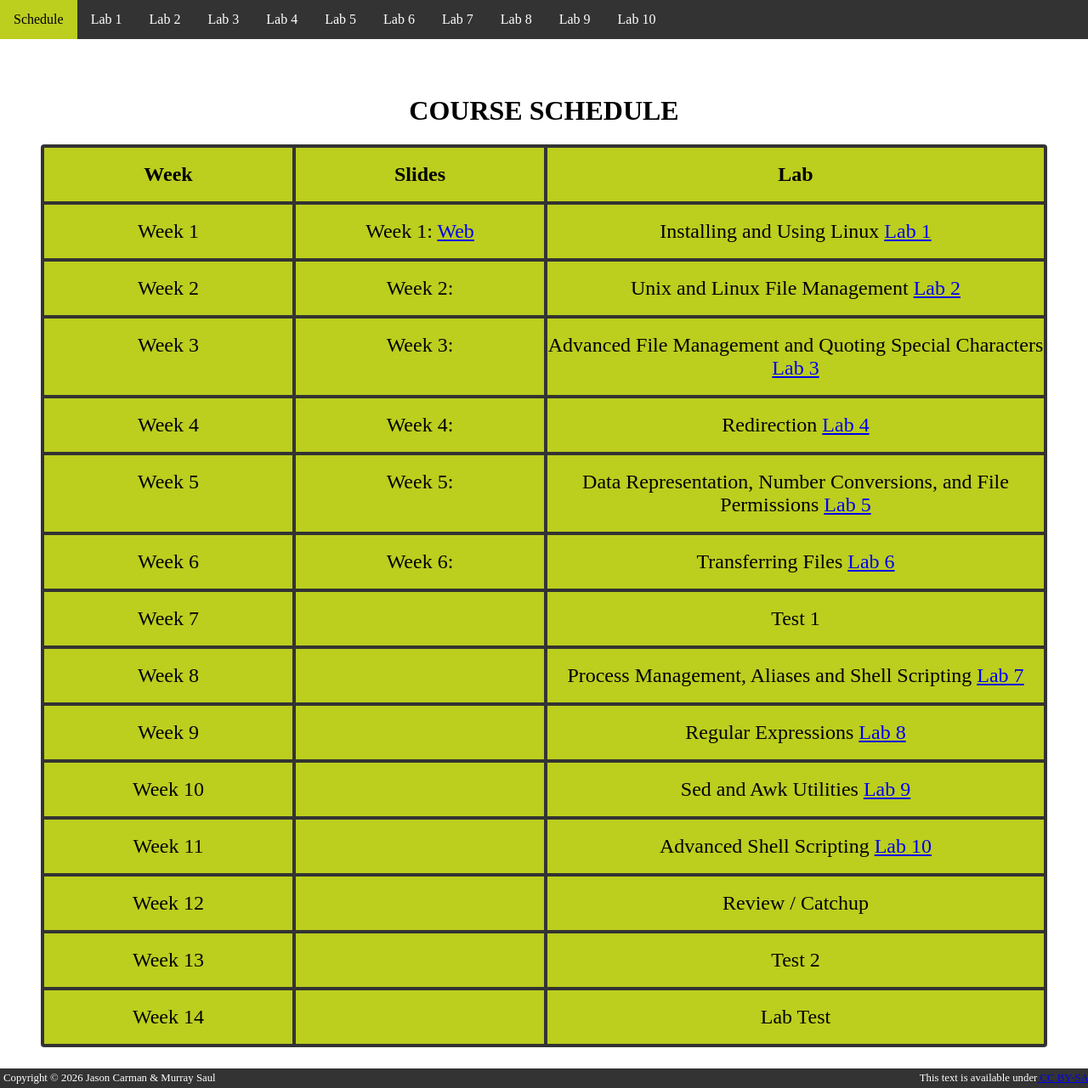
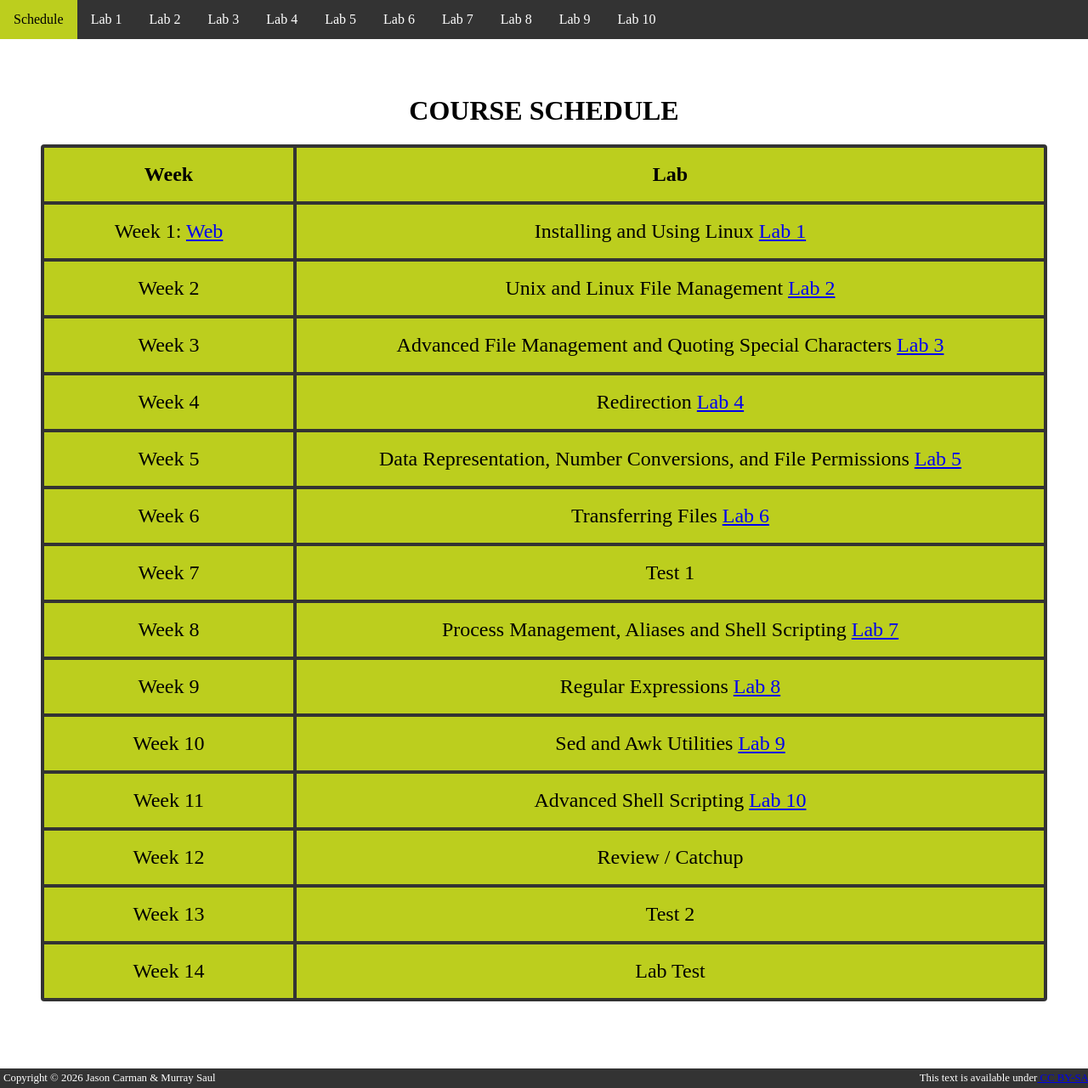
Before and after one commit to jmcarman/lin1.github.io, a Jekyll site: the page built from index.md, in a window 1280 px wide and 1281 px high. Shown: the whole window at 85% size. Built offline with Jekyll 4.4.1, drawn with Linux system fonts in a browser that asks for light colours.

Commit message:
Index, style.css: reverted course schedule to 2 columns.

```diff
--- a/assets/css/style.css
+++ b/assets/css/style.css
@@ -199,7 +199,7 @@ img.sample {
 /* Flex schedule (homepage) */
 .grid-container {
 	display: grid;
-	grid-template-columns: 1fr 1fr 2fr;
+	grid-template-columns: 1fr 3fr;
 	gap: .25em;
 	background-color: #333333;
 	padding: .25em;
--- a/index.md
+++ b/index.md
@@ -5,20 +5,20 @@ description: Course schedule
 
 # Course Schedule
 
-| Week | Slides | Lab |
-|:----|:------|:-------------|
-| Week 1 | Week 1: [Web](https://docs.google.com/presentation/d/e/2PACX-1vSBPhhAhygt6YdYo3YuKagCqdANHdRYrdjQiLfTheGnHHUR56DhP1w0ieiZn4p6BhpBL3ubnlHyTUQZ/pub?start=false&loop=false&delayms=3000) | Installing and Using Linux [Lab 1](./lab1.md) |
-| Week 2 | Week 2: | Unix and Linux File Management [Lab 2](./lab2.md) |
-| Week 3 | Week 3: | Advanced File Management and Quoting Special Characters [Lab 3](./lab3.md) |
-| Week 4 | Week 4: | Redirection [Lab 4](./lab4.md) |
-| Week 5 | Week 5: | Data Representation, Number Conversions, and File Permissions [Lab 5](./lab5.md) |
-| Week 6 | Week 6: | Transferring Files [Lab 6](./lab6.md) |
-| Week 7 | | Test 1 |
-| Week 8 | | Process Management, Aliases and Shell Scripting [Lab 7](./lab7.md) |
-| Week 9 | | Regular Expressions [Lab 8](./lab8.md) |
-| Week 10 | | Sed and Awk Utilities [Lab 9](./lab9.md) |
-| Week 11 | | Advanced Shell Scripting [Lab 10](./lab10.md) |
-| Week 12 | | Review / Catchup |
-| Week 13 | | Test 2 |
-| Week 14 | | Lab Test |
+| Week | Lab |
+|:----|:-------------|
+| Week 1: [Web](https://docs.google.com/presentation/d/e/2PACX-1vSBPhhAhygt6YdYo3YuKagCqdANHdRYrdjQiLfTheGnHHUR56DhP1w0ieiZn4p6BhpBL3ubnlHyTUQZ/pub?start=false&loop=false&delayms=3000) | Installing and Using Linux [Lab 1](./lab1.md) |
+| Week 2 | Unix and Linux File Management [Lab 2](./lab2.md) |
+| Week 3 | Advanced File Management and Quoting Special Characters [Lab 3](./lab3.md) |
+| Week 4 | Redirection [Lab 4](./lab4.md) |
+| Week 5 | Data Representation, Number Conversions, and File Permissions [Lab 5](./lab5.md) |
+| Week 6 | Transferring Files [Lab 6](./lab6.md) |
+| Week 7 | Test 1 |
+| Week 8 | Process Management, Aliases and Shell Scripting [Lab 7](./lab7.md) |
+| Week 9 | Regular Expressions [Lab 8](./lab8.md) |
+| Week 10 | Sed and Awk Utilities [Lab 9](./lab9.md) |
+| Week 11 | Advanced Shell Scripting [Lab 10](./lab10.md) |
+| Week 12 | Review / Catchup |
+| Week 13 | Test 2 |
+| Week 14 | Lab Test |
 {: .grid-container}
```
